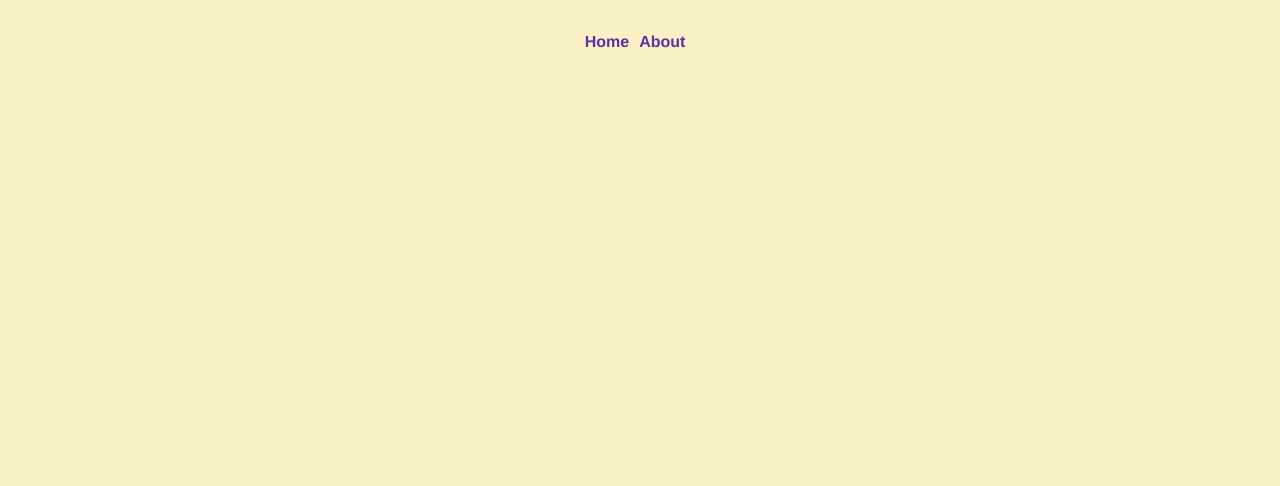
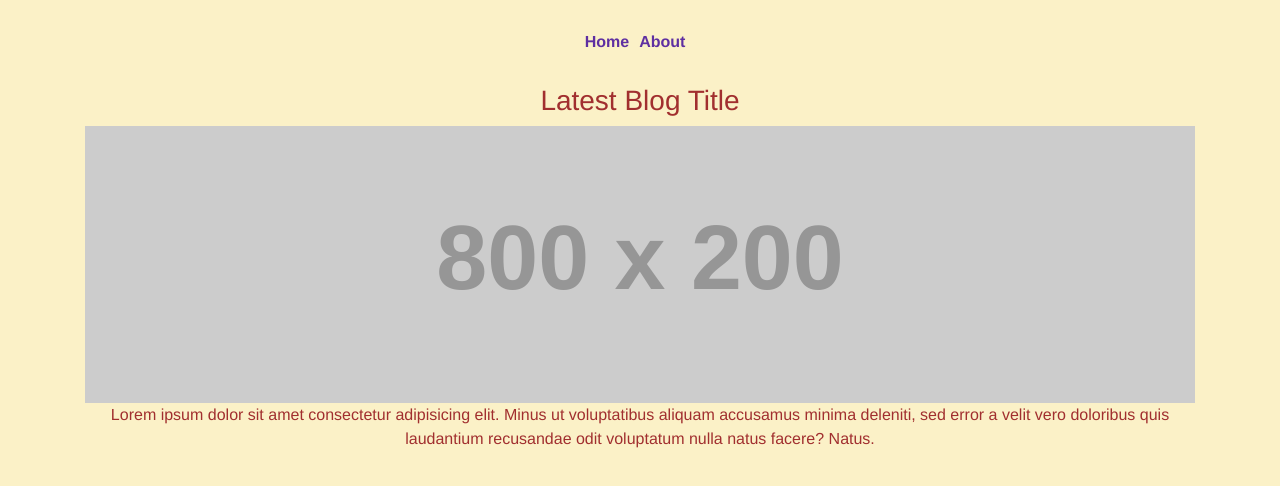
Before and after one commit to nathanielwheeler/nary-newsletter, a Vue app: page /#/blog/latest in a window 1280 px wide. Shown: the top 486 px of the page. Built offline with nearby package versions, Linux system fonts and the light colour scheme.

Commit message:
post bones

```diff
--- a/src/components/Homesplash.vue
+++ b/src/components/Homesplash.vue
@@ -10,7 +10,7 @@
 					<p
 						class="lead"
 					>Lorem ipsum dolor sit amet consectetur adipisicing elit. Minus ut voluptatibus aliquam accusamus minima deleniti, sed error a velit vero doloribus quis laudantium recusandae odit voluptatum nulla natus facere? Natus.</p>
-					<button class="btn btn-primary">Read more...</button>
+					<router-link class="btn btn-primary" to="/blog/latest">Read more...</router-link>
 				</div>
 			</div>
 		</div>
--- /dev/null
+++ b/src/components/Post.vue
@@ -0,0 +1,37 @@
+<template>
+	<div class="post container">
+		<div class="row">
+			<h3 class="col-12">{{post.title}}</h3>
+			<img class="col-12" :src="post.bannerImg" :alt="post.bannerImgText" />
+			<p class="col-12">{{post.body}}</p>
+		</div>
+	</div>
+</template>
+
+
+<script>
+export default {
+	name: "post",
+
+	components: {},
+	props: {},
+
+	data() {
+		return {
+			post: {
+				title: "Latest Blog Title",
+				bannerImg: "http://placehold.it/800x200",
+				bannerImgText: "Nothing",
+				body:
+					"Lorem ipsum dolor sit amet consectetur adipisicing elit. Minus ut voluptatibus aliquam accusamus minima deleniti, sed error a velit vero doloribus quis laudantium recusandae odit voluptatum nulla natus facere? Natus."
+			}
+		};
+	},
+	computed: {},
+	methods: {}
+};
+</script>
+
+
+<style scoped>
+</style>
--- a/src/views/BlogPost.vue
+++ b/src/views/BlogPost.vue
@@ -1,13 +1,17 @@
 <template>
-	<div class="blog-post"></div>
+	<div class="blog-post">
+		<post />
+	</div>
 </template>
 
 
 <script>
+import Post from "../components/Post.vue";
+
 export default {
 	name: "blog-post",
 
-	components: {},
+	components: { Post },
 	props: {},
 
 	data() {
--- a/src/views/LatestBlogPost.vue
+++ b/src/views/LatestBlogPost.vue
@@ -1,13 +1,17 @@
 <template>
-	<div class="latest-blog-post"></div>
+	<div class="latest-blog-post">
+		<post />
+	</div>
 </template>
 
 
 <script>
+import Post from "../components/Post.vue";
+
 export default {
 	name: "latest-blog-post",
 
-	components: {},
+	components: { Post },
 	props: {},
 
 	data() {
```
